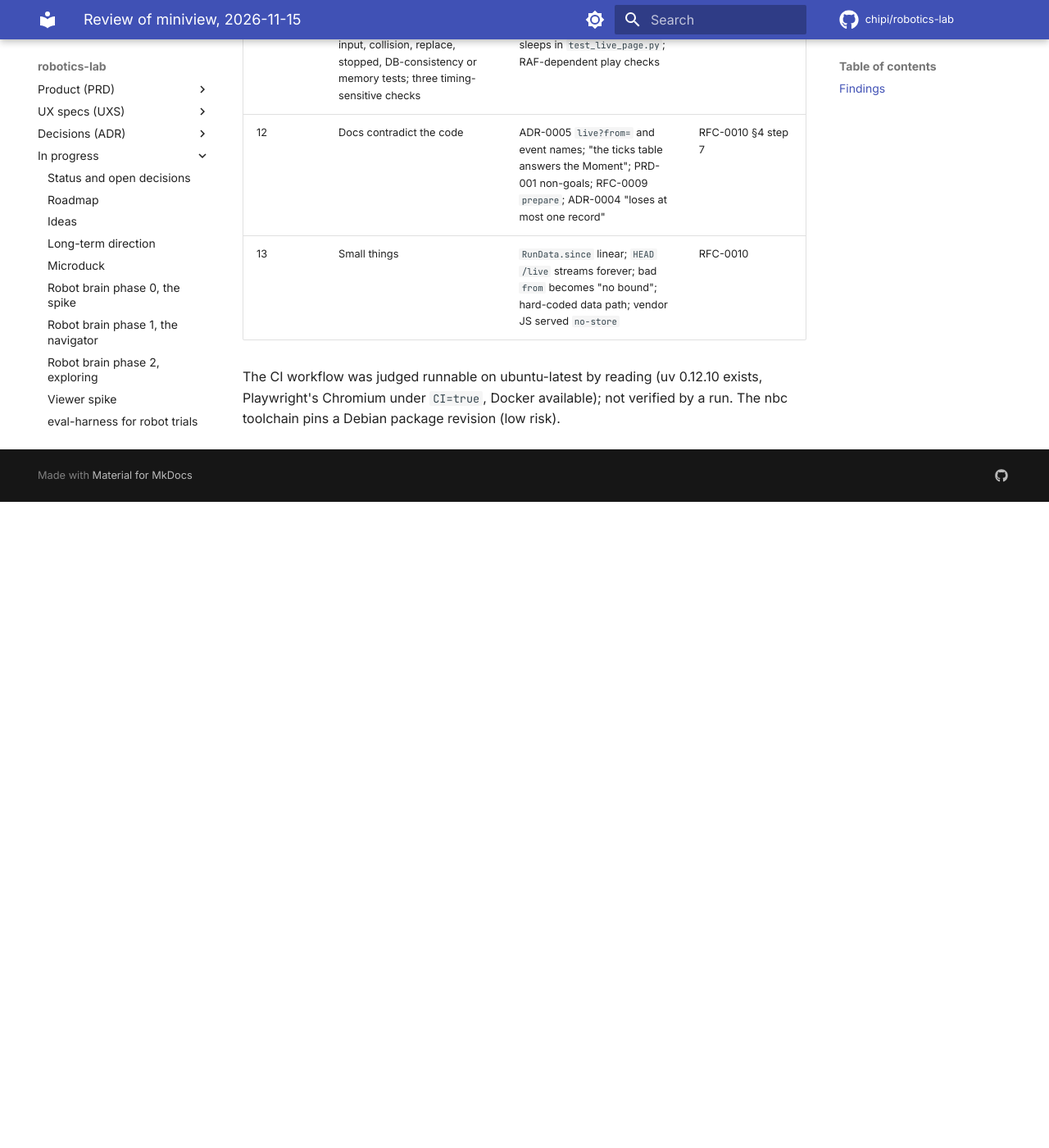
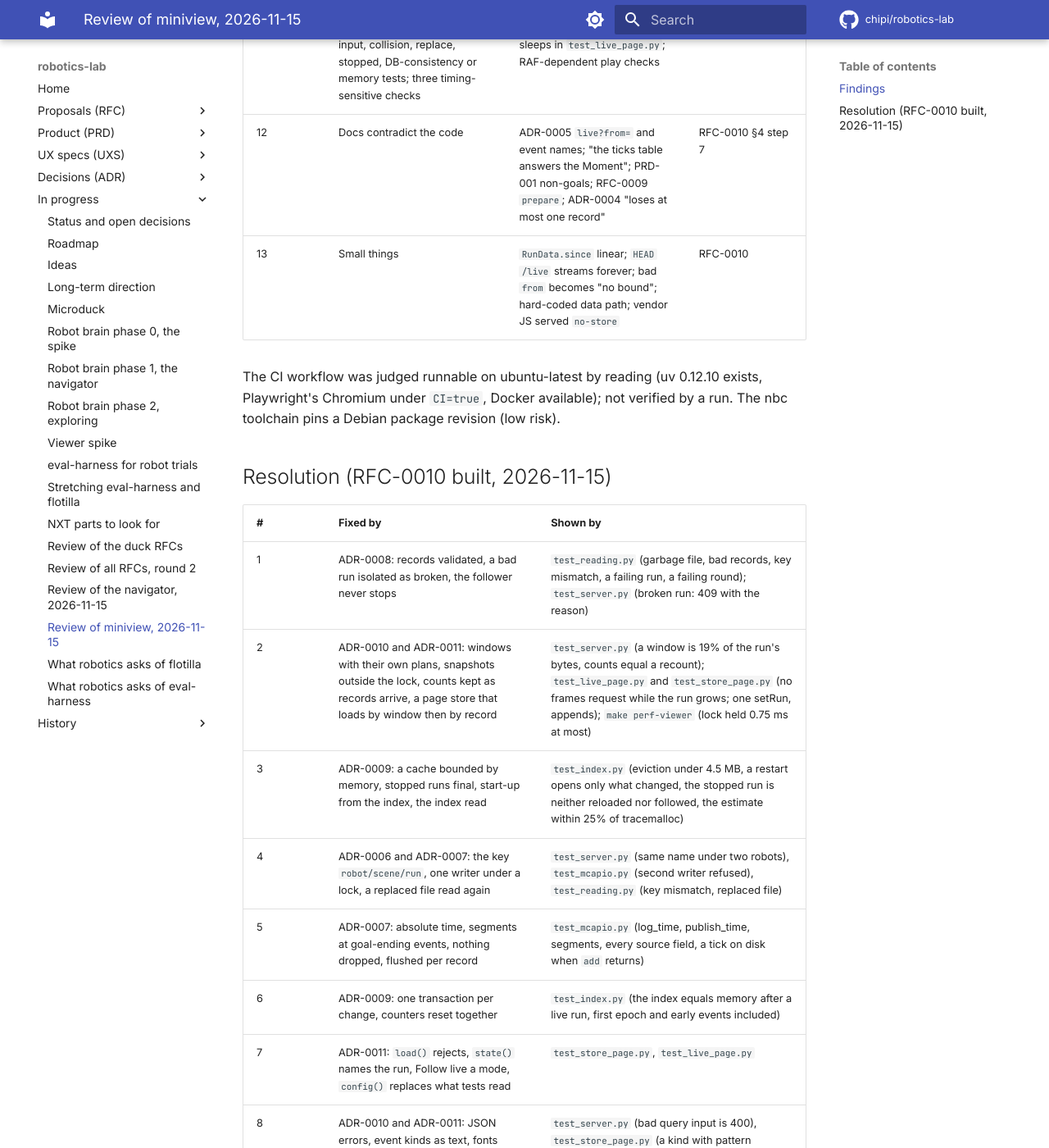
Before and after one commit to chipi/robotics-lab, an MkDocs documentation site: the page built from docs/wip/REVIEW-2026-11-15-miniview.md, in a window 1280 px wide and 1400 px high, scrolled down 2120 px. Shown: the whole window at 82% size. Built offline with MkDocs 1.6.1 and Material for MkDocs 9.7.7, drawn with Linux system fonts in a browser that asks for light colours; comment, search, counter and statistics services are not loaded; before the commit the page ends 2732 px from its top, so only the background shows below that; some of the changed text lies outside the part shown.

Commit message:
miniview: the timeline's data rows follow a live run to its end; the review's resolution table
The presence rows were refetched only while a change arrived more than 2 s after the last fetch, so
a run's last seconds could stay out of the rows (seen in a screenshot of a live replay). They are
now refetched once more after the last change and at the end; test_live_page waits for it. The
review gets a table of what fixed each finding and what shows it.

Co-Authored-By: Claude Opus 5.5 <noreply@anthropic.com>
Claude-Session: https://claude.ai/code/session_01DJqN6uAf3JMxzKiugKhYEb

```diff
--- a/docs/wip/REVIEW-2026-11-15-miniview.md
+++ b/docs/wip/REVIEW-2026-11-15-miniview.md
@@ -27,3 +27,21 @@ into the UI — [RFC-0010](../rfc/RFC-0010-run-store-v2.md) and ADR-0006 to ADR-
 The CI workflow was judged runnable on ubuntu-latest by reading (uv 0.12.10 exists, Playwright's
 Chromium under `CI=true`, Docker available); not verified by a run. The nbc toolchain pins a
 Debian package revision (low risk).
+
+## Resolution (RFC-0010 built, 2026-11-15)
+
+| # | Fixed by | Shown by |
+| --- | --- | --- |
+| 1 | ADR-0008: records validated, a bad run isolated as broken, the follower never stops | `test_reading.py` (garbage file, bad records, key mismatch, a failing run, a failing round); `test_server.py` (broken run: 409 with the reason) |
+| 2 | ADR-0010 and ADR-0011: windows with their own plans, snapshots outside the lock, counts kept as records arrive, a page store that loads by window then by record | `test_server.py` (a window is 19% of the run's bytes, counts equal a recount); `test_live_page.py` and `test_store_page.py` (no frames request while the run grows; one setRun, appends); `make perf-viewer` (lock held 0.75 ms at most) |
+| 3 | ADR-0009: a cache bounded by memory, stopped runs final, start-up from the index, the index read | `test_index.py` (eviction under 4.5 MB, a restart opens only what changed, the stopped run is neither reloaded nor followed, the estimate within 25% of tracemalloc) |
+| 4 | ADR-0006 and ADR-0007: the key `robot/scene/run`, one writer under a lock, a replaced file read again | `test_server.py` (same name under two robots), `test_mcapio.py` (second writer refused), `test_reading.py` (key mismatch, replaced file) |
+| 5 | ADR-0007: absolute time, segments at goal-ending events, nothing dropped, flushed per record | `test_mcapio.py` (log_time, publish_time, segments, every source field, a tick on disk when `add` returns) |
+| 6 | ADR-0009: one transaction per change, counters reset together | `test_index.py` (the index equals memory after a live run, first epoch and early events included) |
+| 7 | ADR-0011: `load()` rejects, `state()` names the run, Follow live a mode, `config()` replaces what tests read | `test_store_page.py`, `test_live_page.py` |
+| 8 | ADR-0010 and ADR-0011: JSON errors, event kinds as text, fonts served by the service | `test_server.py` (bad query input is 400), `test_store_page.py` (a kind with pattern characters), `test_ui.py` (no request leaves the machine) |
+| 9 | ADR-0009 and ADR-0012: the index outside the data with WAL, the rebuild refuses under a service, the data mounted read only | `test_index.py`, `make test-viewer-image` |
+| 10 | ADR-0007 and ADR-0010: Foxglove schemas, zstd chunks and indexes, gzip, timeouts, JSON errors. The renderer question stays the operator's | `test_mcapio.py`, `test_server.py` |
+| 11 | RFC-0010 section 5: a real run as a fixture, a fault test per finding, no fixed waits | `viewer/tests/`, `viewer/tests/fixtures/explore9/` |
+| 12 | RFC-0010 step 7 | ADR-0004, ADR-0005, PRD-001, RFC-0009, `viewer/CONTRACT.md` |
+| 13 | ADR-0010: `HEAD` without a stream, a bad `from` is a 400, the data path from the environment, vendored files cached | `test_server.py` |
```
Also changed, not shown: 2 other files.
